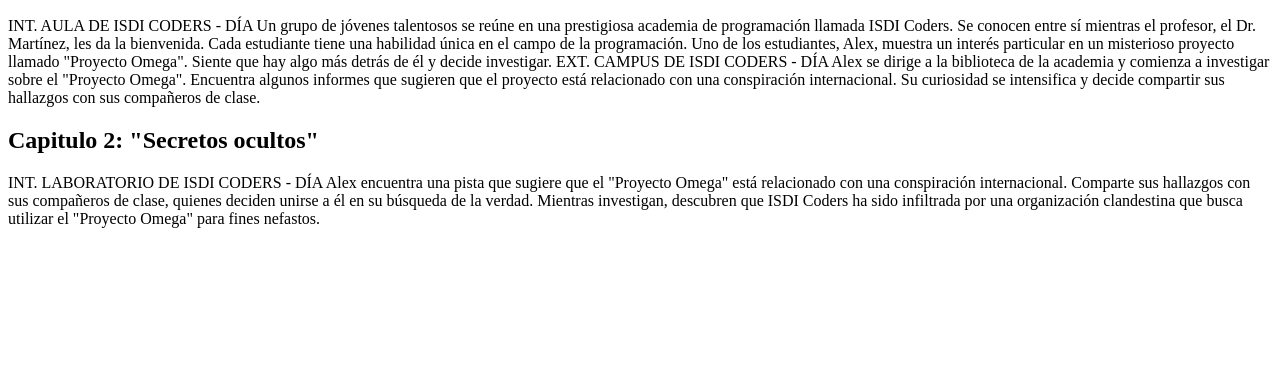
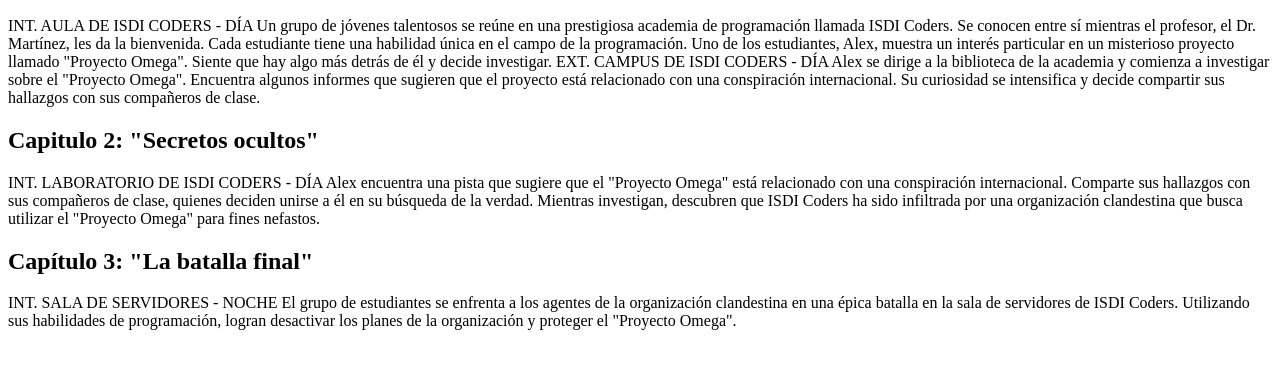
Before and after one commit to albertmc89/202307-w1ch1-albert-moyano, a plain HTML site: page season01.html in a window 1280 px wide. Shown: the part 110-478 px from the top of the page. Drawn offline with Linux system fonts and the light colour scheme.

Commit message:
Add chapter 3 in season01.html

```diff
--- a/season01.html
+++ b/season01.html
@@ -51,6 +51,18 @@
         "Proyecto Omega" para fines nefastos.
       </p>
     </article>
+    <article>
+      <h2>Capítulo 3: "La batalla final"</h2>
+      <p>
+        INT. SALA DE SERVIDORES - NOCHE
+
+        El grupo de estudiantes se enfrenta a los agentes de la organización clandestina en una épica batalla en la sala
+        de
+        servidores de ISDI Coders. Utilizando sus habilidades de programación, logran desactivar los planes de la
+        organización y
+        proteger el "Proyecto Omega".
+      </p>
+    </article>
 </body>
 
 </html>
```
